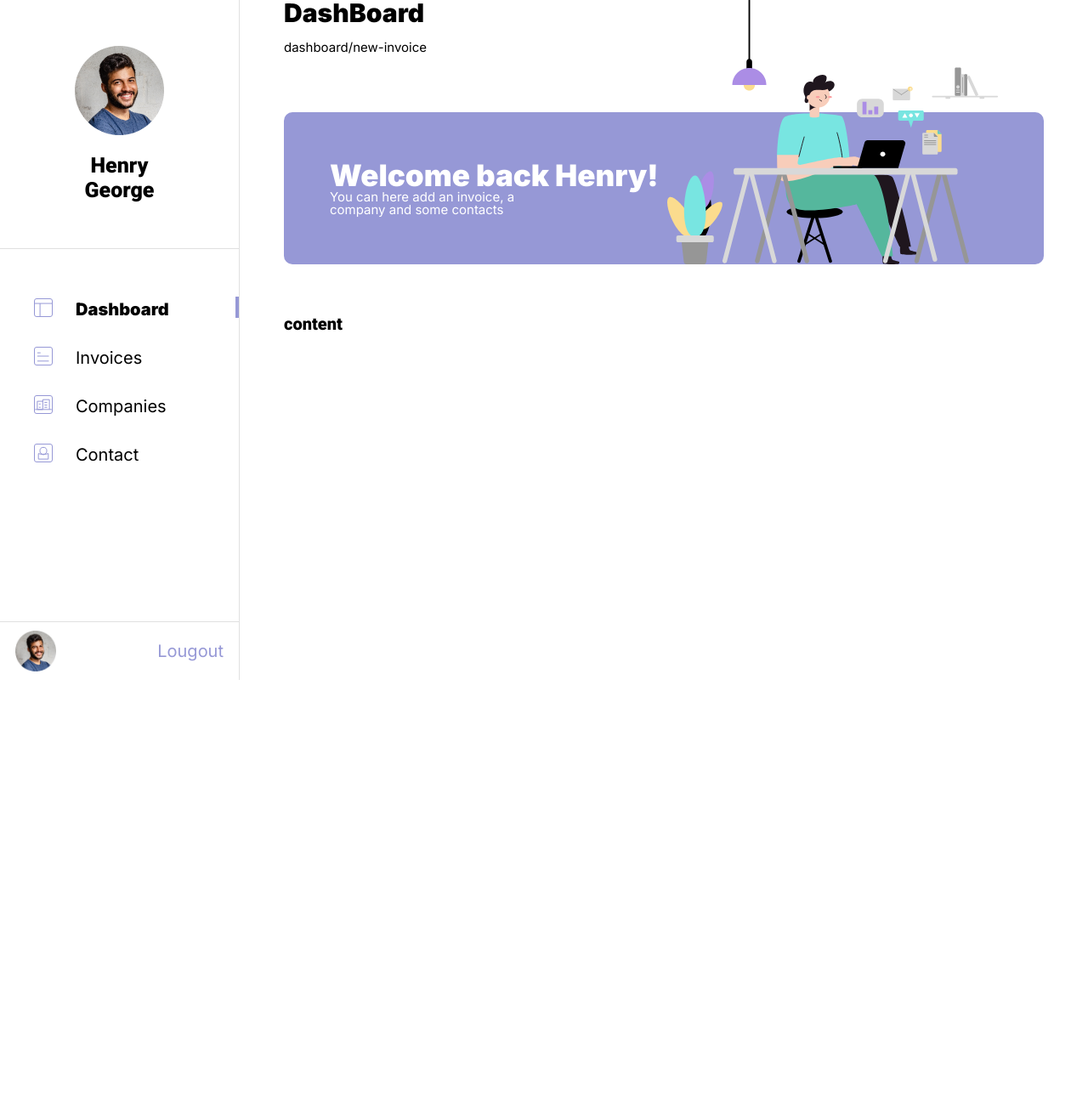
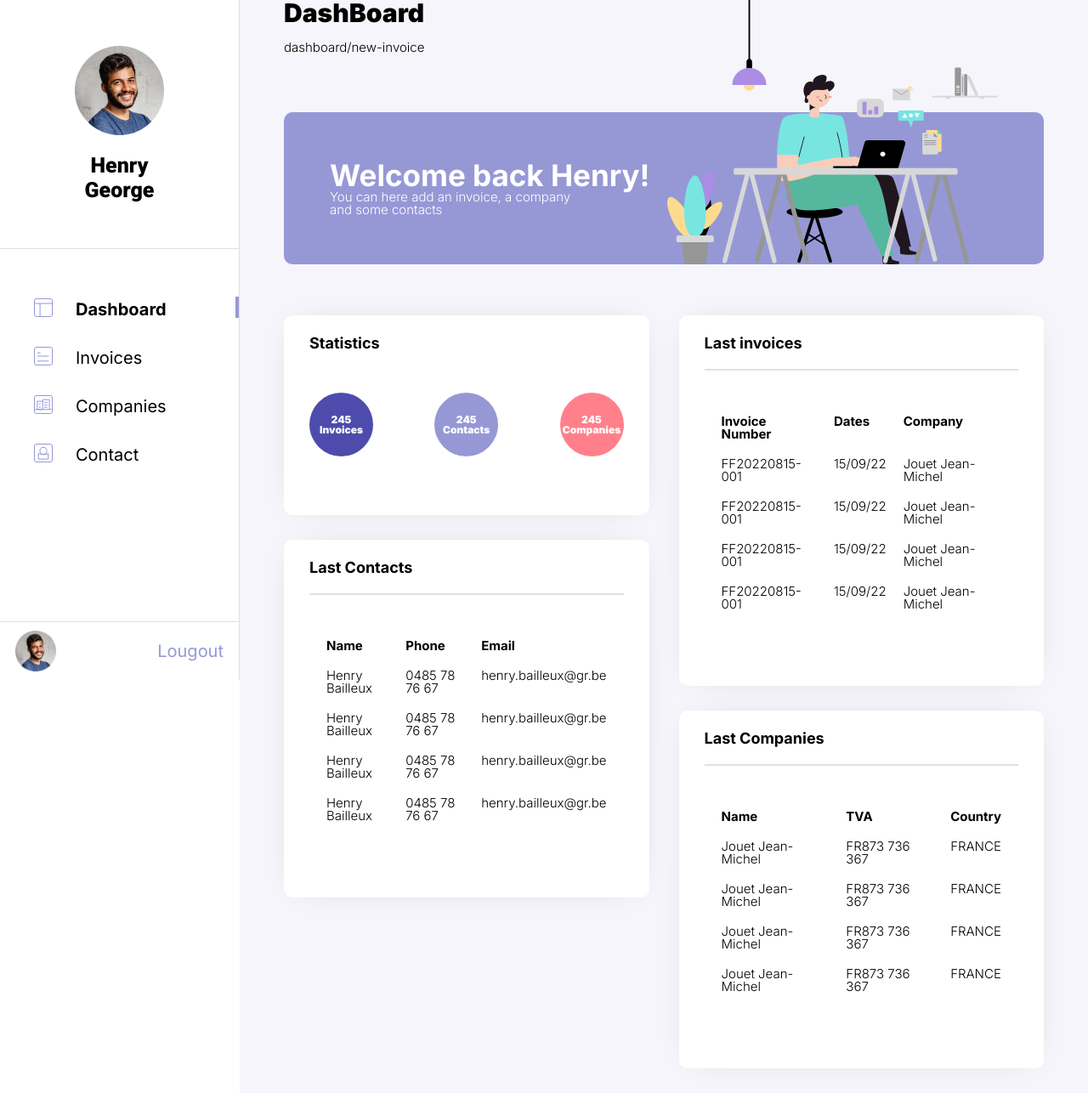
Before and after one commit to xavcha03/cogip_solo, a PHP site: page /dashboard.html in a window 1280 px wide. Shown: the whole page at 85% size. Before the commit the page ends 800 px from the top, so only its background shows below. Run offline with PHP 8.4, Linux system fonts and the light colour scheme.

Commit message:
Structure et style de la page statistiques

```diff
--- a/assets/css/dashBoard.css
+++ b/assets/css/dashBoard.css
@@ -2,7 +2,7 @@
    v2.0 | 20110126
    License: none (public domain)
 */
-@import url("https://fonts.googleapis.com/css2?family=Inter:wght@400;900&family=Roboto:wght@500;900&display=swap");
+@import url("https://fonts.googleapis.com/css2?family=Inter:wght@300;400;700;900&family=Roboto:wght@500;900&display=swap");
 html,
 body,
 div,
@@ -169,6 +169,26 @@ body {
   flex-direction: column;
   gap: 60px;
   padding: 0 52px;
+  background-color: #F5F5FB;
+}
+
+.contentSection {
+  background-color: white;
+  border-radius: 10px;
+  box-shadow: 0px 0px 37px -21px rgba(0, 0, 0, 0.25);
+  padding: 24px 30px 69px 30px;
+  margin-bottom: 29px;
+  font-family: "Inter", sans-serif;
+  font-weight: 300;
+  font-size: 15px;
+}
+.contentSection__title {
+  font-weight: 700;
+  font-size: 18px;
+}
+.contentSection hr {
+  border: 1px solid #E0E0E0;
+  margin: 21px 0 32px 0;
 }
 
 .profil {
@@ -298,4 +318,53 @@ body {
   width: 285px;
 }
 
+.resume {
+  display: flex;
+  gap: 35px;
+}
+.resume__left {
+  width: 50%;
+}
+.resume__right {
+  width: 50%;
+}
+
+.statBadges {
+  display: flex;
+  justify-content: space-between;
+  margin-top: 49px;
+}
+.statBadges__item {
+  display: flex;
+  flex-direction: column;
+  align-items: center;
+  justify-content: center;
+  border-radius: 50%;
+  width: 75px;
+  height: 75px;
+  font-weight: 900;
+  font-size: 12px;
+  color: white;
+}
+.statBadges__item--bgDark {
+  background-color: #4D4CAC;
+}
+.statBadges__item--bglight {
+  background-color: #9698D6;
+}
+.statBadges__item--bglightRed {
+  background-color: #FF808B;
+}
+.resumeTable {
+  width: 100%;
+  border-collapse: separate;
+  border-spacing: 20px;
+}
+.resumeTable__head th {
+  text-align: left;
+  font-family: "Inter", sans-serif;
+  font-weight: 700;
+  font-size: 15px;
+}
+
 /*# sourceMappingURL=dashBoard.css.map */
--- a/assets/sass_dashboard/01-base/_googleFonts.scss
+++ b/assets/sass_dashboard/01-base/_googleFonts.scss
@@ -1 +1 @@
-@import url('https://fonts.googleapis.com/css2?family=Inter:wght@400;900&family=Roboto:wght@500;900&display=swap');
+@import url('https://fonts.googleapis.com/css2?family=Inter:wght@300;400;700;900&family=Roboto:wght@500;900&display=swap');
--- a/assets/sass_dashboard/02-utils/_variables.scss
+++ b/assets/sass_dashboard/02-utils/_variables.scss
@@ -11,3 +11,6 @@ sans-serif;
 
 $color-grey: #E0E0E0;
 $color-primary: #9698D6;
+$color-primaryLight: #F5F5FB;
+$color-primaryDark: #4D4CAC;
+$color-redLight: #FF808B;
--- a/assets/sass_dashboard/main.scss
+++ b/assets/sass_dashboard/main.scss
@@ -7,3 +7,6 @@
 @import './04-composants/navigation';
 @import './04-composants/navLogOutSection';
 @import './04-composants/mainHeader';
+@import './04-composants/resume';
+@import './04-composants/statistics';
+@import './04-composants/resumeTable';
--- a/dashboard.html
+++ b/dashboard.html
@@ -48,8 +48,139 @@
 
 
             </header>
-            <!-- section contenant le contenu principal de la page-->
-            <section class="mainContent">content</section>
+            <!-- sections contenant le contenu principal de la page-->
+
+            <!-- section resume -->
+            <section class="resume">
+                <div class="resume__left">
+                    <section class="contentSection">
+                        <h3 class="contentSection__title">Statistics</h3>
+                        <ul class="statBadges">
+                            <li class="statBadges__item statBadges__item--bgDark">
+                                <span class="statBadges__item__num">245</span>
+                                <span class="statBadges__item__descr">Invoices</span>
+                            </li>
+                            <li class="statBadges__item statBadges__item--bglight">
+                                <span class="statBadges__item__num">245</span>
+                                <span class="statBadges__item__descr">Contacts</span>
+                            </li>
+                            <li class="statBadges__item statBadges__item--bglightRed">
+                                <span class="statBadges__item__num">245</span>
+                                <span class="statBadges__item__descr">Companies</span>
+                            </li>
+                        </ul>
+                    </section>
+
+                    <section class="contentSection">
+                        <h3 class="contentSection__title">Last Contacts</h3>
+                        <hr>
+                        <table class="resumeTable">
+                            <thead class="resumeTable__head">
+                                <tr>
+                                    <th>Name</th>
+                                    <th>Phone</th>
+                                    <th>Email</th>
+                                </tr>
+                            </thead>
+                            <tbody class="resumeTable__body">
+                                <tr>
+                                    <td>Henry Bailleux</td>
+                                    <td>0485 78 76 67</td>
+                                    <td>henry.bailleux@gr.be</td>
+                                </tr>
+                                <tr>
+                                    <td>Henry Bailleux</td>
+                                    <td>0485 78 76 67</td>
+                                    <td>henry.bailleux@gr.be</td>
+                                </tr>
+                                <tr>
+                                    <td>Henry Bailleux</td>
+                                    <td>0485 78 76 67</td>
+                                    <td>henry.bailleux@gr.be</td>
+                                </tr>
+                                <tr>
+                                    <td>Henry Bailleux</td>
+                                    <td>0485 78 76 67</td>
+                                    <td>henry.bailleux@gr.be</td>
+                                </tr>
+                            </tbody>
+                        </table>
+                    </section>
+
+                </div>
+                <div class="resume__right">
+                    <section class="contentSection">
+                        <h3 class="contentSection__title">Last invoices</h3>
+                        <hr>
+                        <table class="resumeTable">
+                            <thead class="resumeTable__head">
+                                <tr>
+                                    <th>Invoice Number</th>
+                                    <th>Dates</th>
+                                    <th>Company</th>
+                                </tr>
+                            </thead>
+                            <tbody class="resumeTable__body">
+                                <tr>
+                                    <td>FF20220815-001</td>
+                                    <td>15/09/22</td>
+                                    <td>Jouet Jean-Michel</td>
+                                </tr>
+                                <tr>
+                                    <td>FF20220815-001</td>
+                                    <td>15/09/22</td>
+                                    <td>Jouet Jean-Michel</td>
+                                </tr>
+                                <tr>
+                                    <td>FF20220815-001</td>
+                                    <td>15/09/22</td>
+                                    <td>Jouet Jean-Michel</td>
+                                </tr>
+                                <tr>
+                                    <td>FF20220815-001</td>
+                                    <td>15/09/22</td>
+                                    <td>Jouet Jean-Michel</td>
+                                </tr>
+                            </tbody>
+                        </table>
+                    </section>
+                    <section class="contentSection">
+                        <h3 class="contentSection__title">Last Companies</h3>
+                        <hr>
+                        <table class="resumeTable">
+                            <thead class="resumeTable__head">
+                                <tr>
+                                    <th>Name</th>
+                                    <th>TVA</th>
+                                    <th>Country</th>
+                                </tr>
+                            </thead>
+                            <tbody class="resumeTable__body">
+                                <tr>
+                                    <td>Jouet Jean-Michel</td>
+                                    <td>FR873 736 367</td>
+                                    <td>FRANCE</td>
+                                </tr>
+                                <tr>
+                                    <td>Jouet Jean-Michel</td>
+                                    <td>FR873 736 367</td>
+                                    <td>FRANCE</td>
+                                </tr>
+                                <tr>
+                                    <td>Jouet Jean-Michel</td>
+                                    <td>FR873 736 367</td>
+                                    <td>FRANCE</td>
+                                </tr>
+                                <tr>
+                                    <td>Jouet Jean-Michel</td>
+                                    <td>FR873 736 367</td>
+                                    <td>FRANCE</td>
+                                </tr>
+                            </tbody>
+                        </table>
+                    </section>
+                </div>
+            </section>
         </main>
     </div>
 </body>
```
Also changed, not shown: assets/sass_dashboard/03-layout/_mainLayout.scss (+24 -1 lines), assets/sass_dashboard/04-composants/_resume.scss (added, +13 -0 lines), assets/sass_dashboard/04-composants/_resumeTable.scss (added, +31 -0 lines), assets/sass_dashboard/04-composants/_statistics.scss (added, +35 -0 lines), 1 other file.
